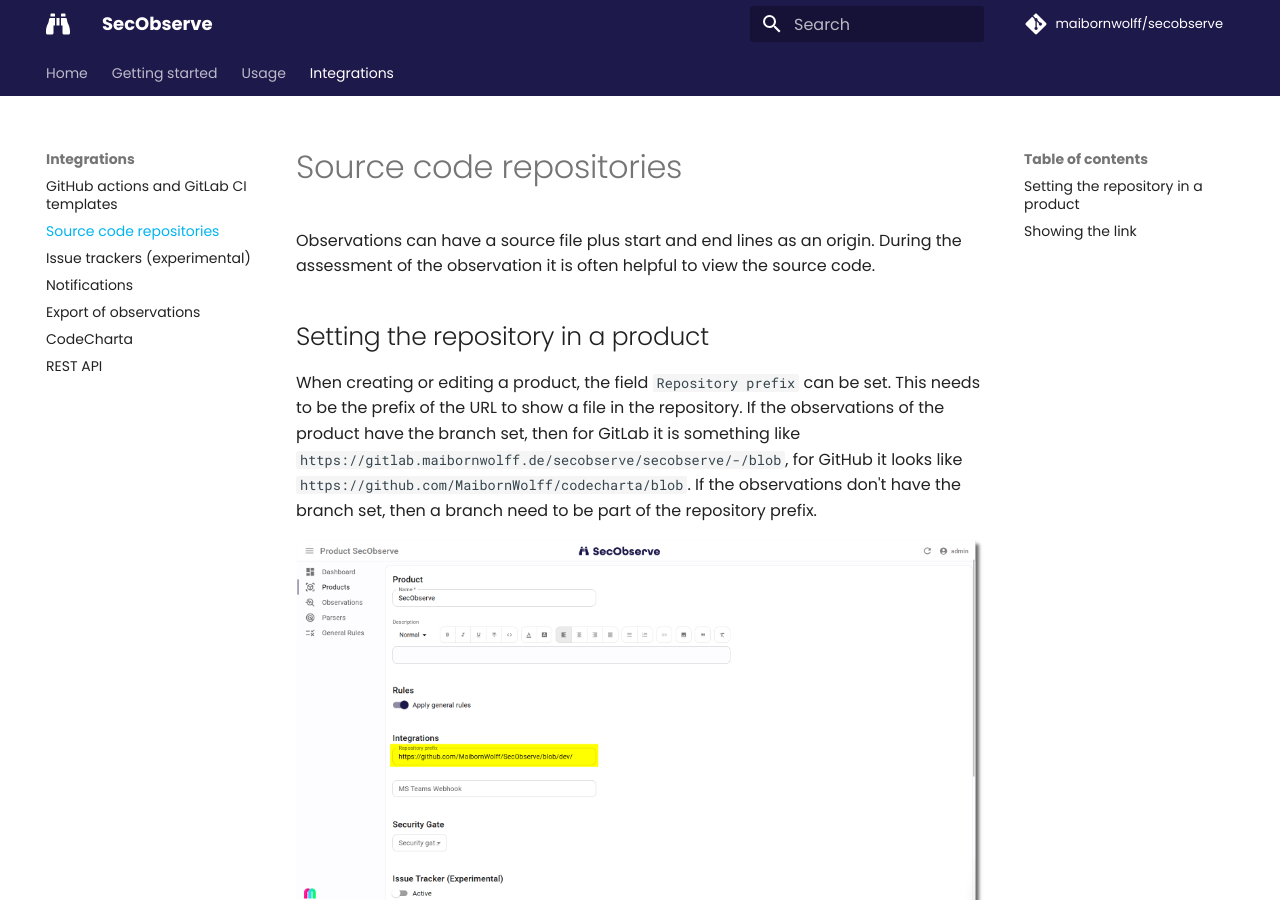
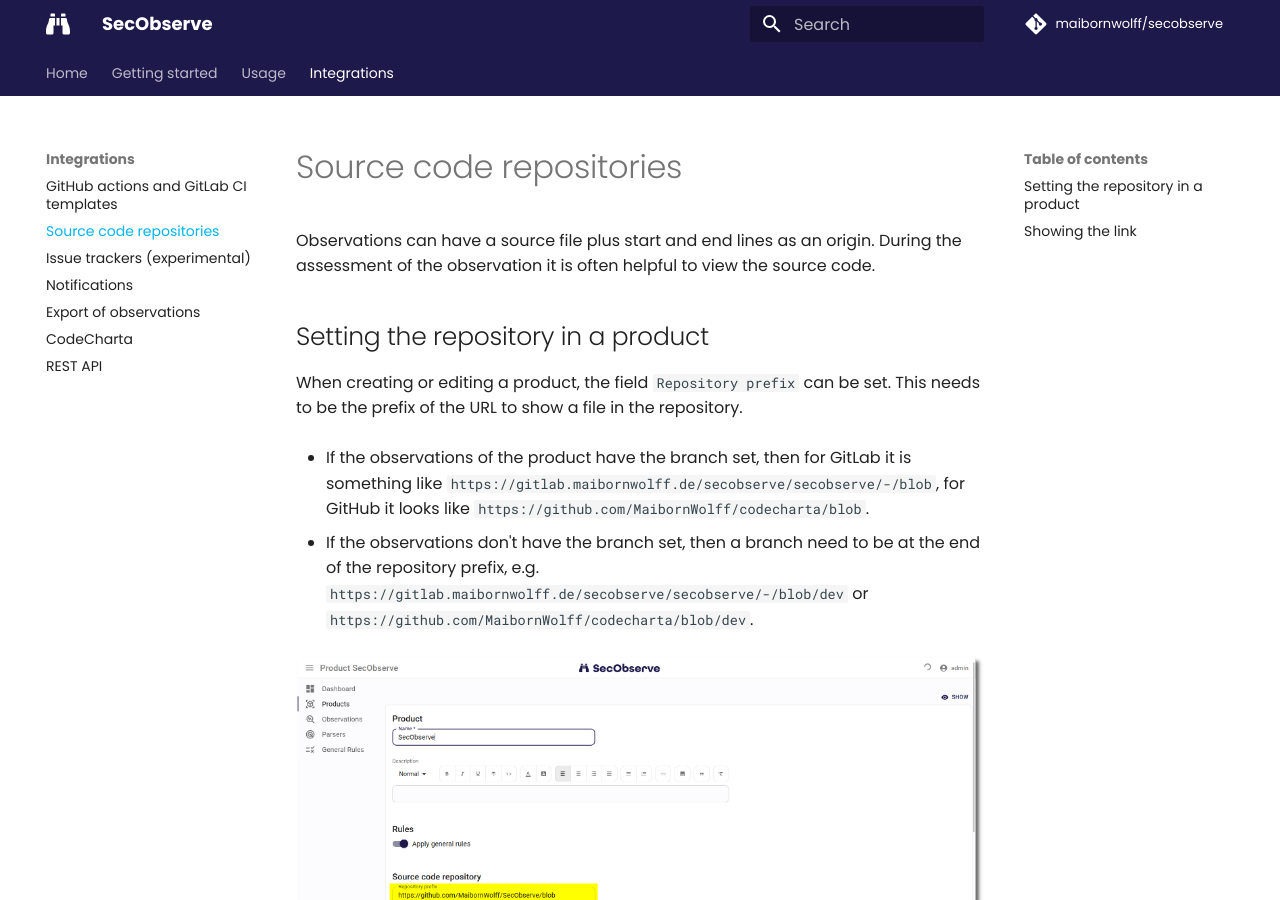
Before and after one commit to MaibornWolff/SecObserve, an MkDocs documentation site: the page built from docs/integrations/source_code_repositories.md, in a window 1280 px wide and 900 px high. Built offline with MkDocs 1.6.1 and Material for MkDocs 9.7.7, drawn with Linux system fonts in a browser that asks for light colours; comment, search, counter and statistics services are not loaded.

Commit message:
chore: replace screenshots

```diff
--- a/docs/integrations/source_code_repositories.md
+++ b/docs/integrations/source_code_repositories.md
@@ -4,7 +4,11 @@
 
 ## Setting the repository in a product
 
-When creating or editing a product, the field `Repository prefix` can be set. This needs to be the prefix of the URL to show a file in the repository. If the observations of the product have the branch set, then for GitLab it is something like `https://gitlab.maibornwolff.de/secobserve/secobserve/-/blob`, for GitHub it looks like `https://github.com/MaibornWolff/codecharta/blob`. If the observations don't have the branch set, then a branch need to be part of the repository prefix.
+When creating or editing a product, the field `Repository prefix` can be set. This needs to be the prefix of the URL to show a file in the repository.
+
+* If the observations of the product have the branch set, then for GitLab it is something like `https://gitlab.maibornwolff.de/secobserve/secobserve/-/blob`, for GitHub it looks like `https://github.com/MaibornWolff/codecharta/blob`.
+
+* If the observations don't have the branch set, then a branch need to be at the end of the repository prefix, e.g. `https://gitlab.maibornwolff.de/secobserve/secobserve/-/blob/dev` or `https://github.com/MaibornWolff/codecharta/blob/dev`.
 
 ![Repository integration](../assets/images/screenshot_repository_1.png)
 
```
Also changed, not shown: docs/assets/images/screenshot_product_default_branch.png, docs/assets/images/screenshot_repository_1.png.
